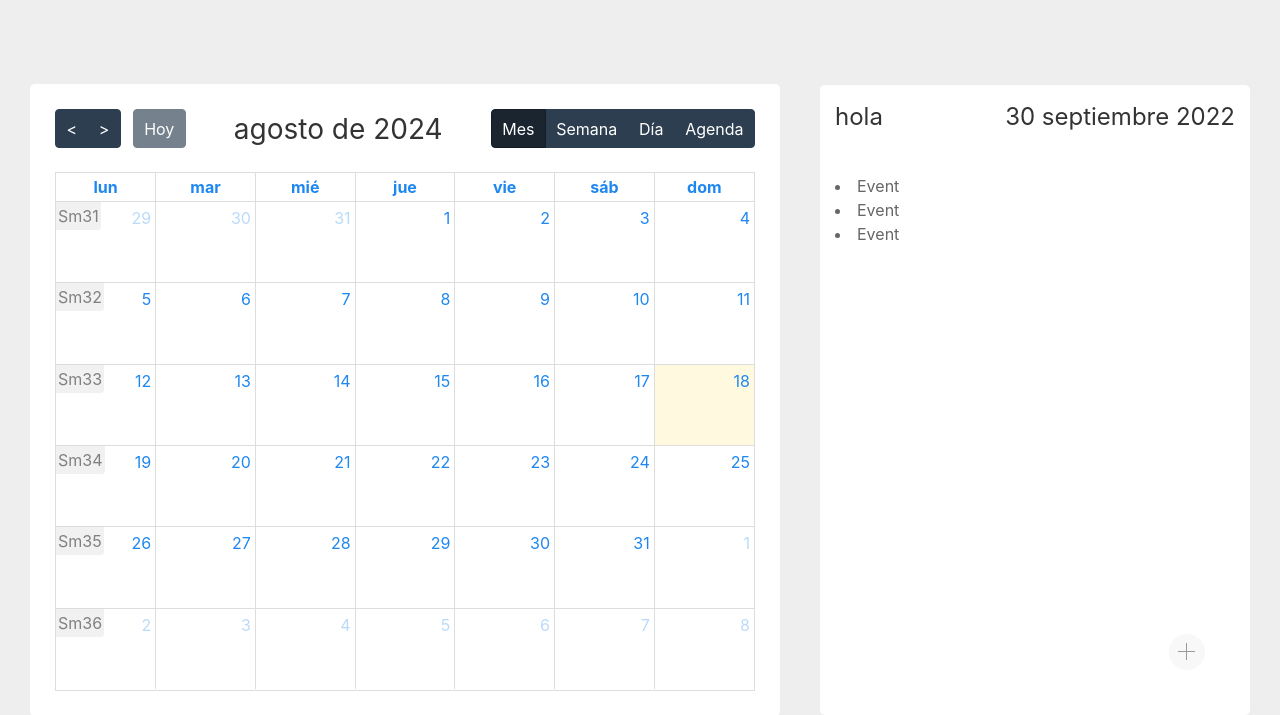
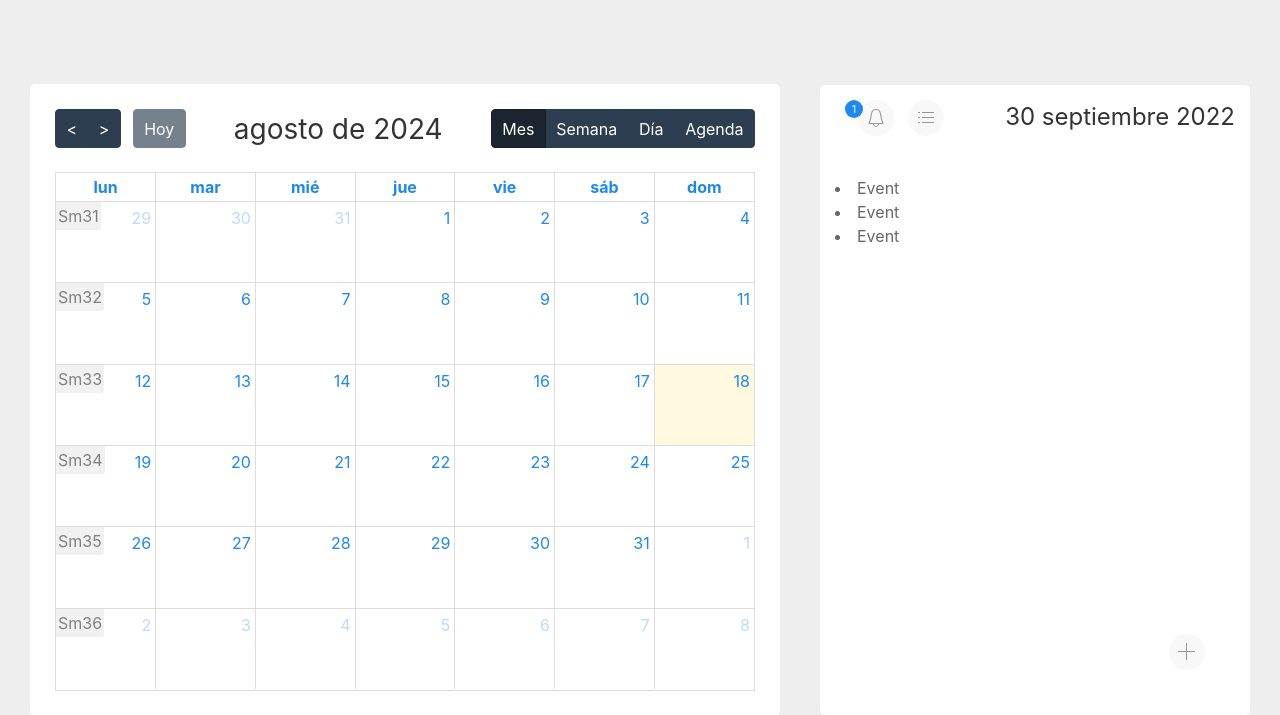
Before and after one commit to L4riUs/Calendario, a PHP site: page / in a window 1280 px wide. Shown: the top 715 px of the page. Run offline with PHP 8.4, Linux system fonts and the light colour scheme; lists and menus that the app fills with data are empty.

Commit message:
favicon + el badge de las notification

```diff
--- a/Css/style.css
+++ b/Css/style.css
@@ -1,5 +1,10 @@
 html{
     background-color: rgb(238, 238, 238);
+}
+.badge{
+    position: relative;
+    top: -9px;
+    left: 10px;
 }
 
 /*
--- a/index.html
+++ b/index.html
@@ -5,20 +5,39 @@
     <meta charset="UTF-8" />
     <meta name="viewport" content="width=device-width, initial-scale=1.0" />
     <title>Calendario</title>
-    <link rel="stylesheet" href="./Css/uikit.css">
-    <link rel="stylesheet" href="./Css/style.css">
+    <link rel="stylesheet" href="./Css/uikit.css" />
+    <link rel="stylesheet" href="./Css/style.css" />
+    <link rel="shortcut icon" href="./Images/favicon/Lpgi44.png" type="image/x-icon" />
     <script src="./Js/uikit.js"></script>
     <script src="./Js/uikit-icons.js"></script>
 </head>
 
 <body>
+    <!-- <div>
+        <div class="uk-position-small uk-position-top-left uk-overlay">
+            <span uk-icon="icon: bell; ratio: 1.5"></span>
+        </div>
+    </div> -->
+    <section class="uk-flex uk-flex-center uk-flex-middle uk-height-viewport uk-dark uk-flex-wrap">
+        <div id="calendar" class="uk-border-rounded" style="
+          width: 750px;
+          background-color: rgb(255, 255, 255);
+          padding: 25px;
+        "></div>
+        <article class="uk-margin-medium-left">
+            <div class="uk-inline uk-border-rounded" style="
+            height: 600px;
+            background-color: rgb(255, 255, 255);
+            padding: 15px;
+          ">
+                <section class="uk-flex uk-flex-between" style="width: 400px">
+                    <!-- <h3 class="uk-margin-remove">Eventos</h3> -->
+                    <div>
+                        <span class="uk-badge badge">1</span>
+                        <a href="" class="uk-icon-button uk-margin-small-right" uk-icon="bell"></a>
+                        <a href="" class="uk-icon-button" uk-icon="list"></a>
+                    </div>
 
-    <section class="uk-flex uk-flex-center uk-flex-middle uk-height-viewport uk-dark uk-flex-wrap">
-        <div id="calendar" class="uk-border-rounded" style="width: 750px; background-color: rgb(255, 255, 255); padding: 25px;"></div>
-        <article class="uk-margin-medium-left">
-            <div class="uk-inline uk-border-rounded" style="height: 600px; background-color: rgb(255, 255, 255); padding: 15px;">
-                <section class="uk-flex uk-flex-between" style="width: 400px;">
-                    <h3 class="uk-margin-remove">hola</h3>
                     <h3 class="uk-margin-remove">30 septiembre 2022</h3>
                 </section>
                 <section class="uk-margin-medium-top">
@@ -33,7 +52,6 @@
         </article>
     </section>
 
-
     <script src="./Js/jquery.js"></script>
     <script src="./Js/index.global.js"></script>
     <script src="./Js/es.global.js"></script>
```
Also changed, not shown: Images/favicon/Logo SHTECNOLOGYX 2-1.png (added), Images/favicon/Lpgi44.png (added).
